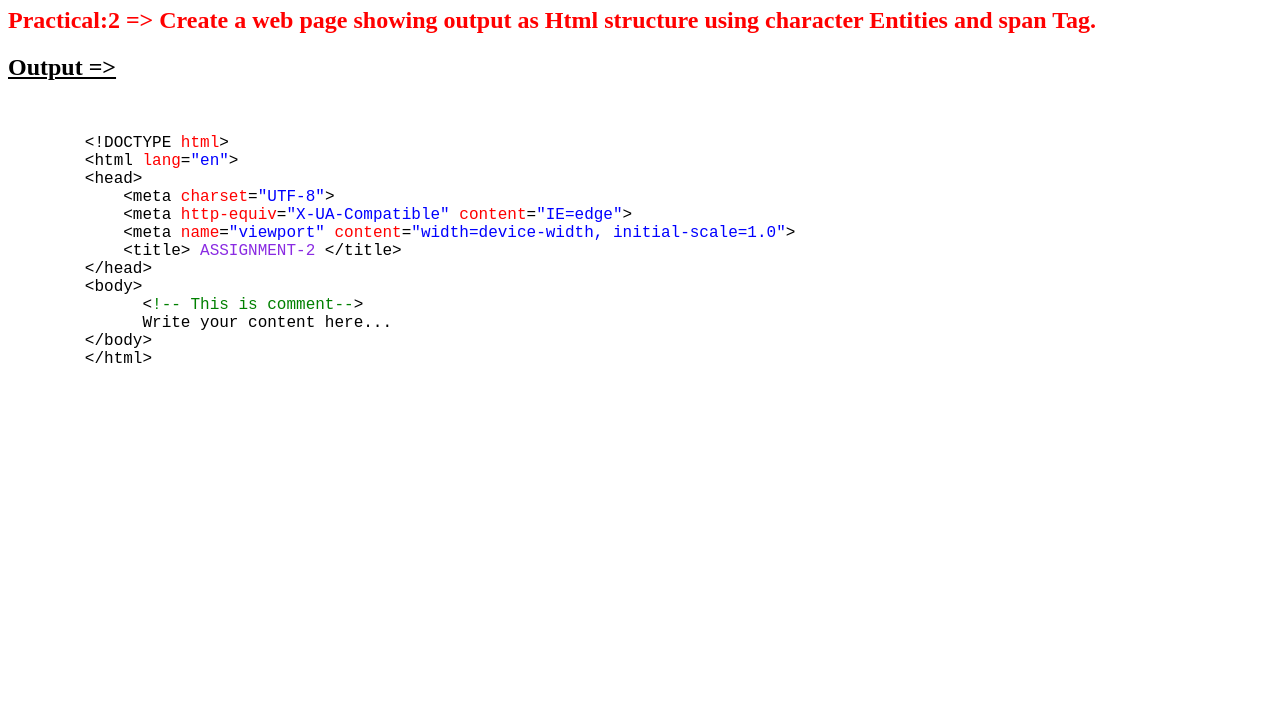
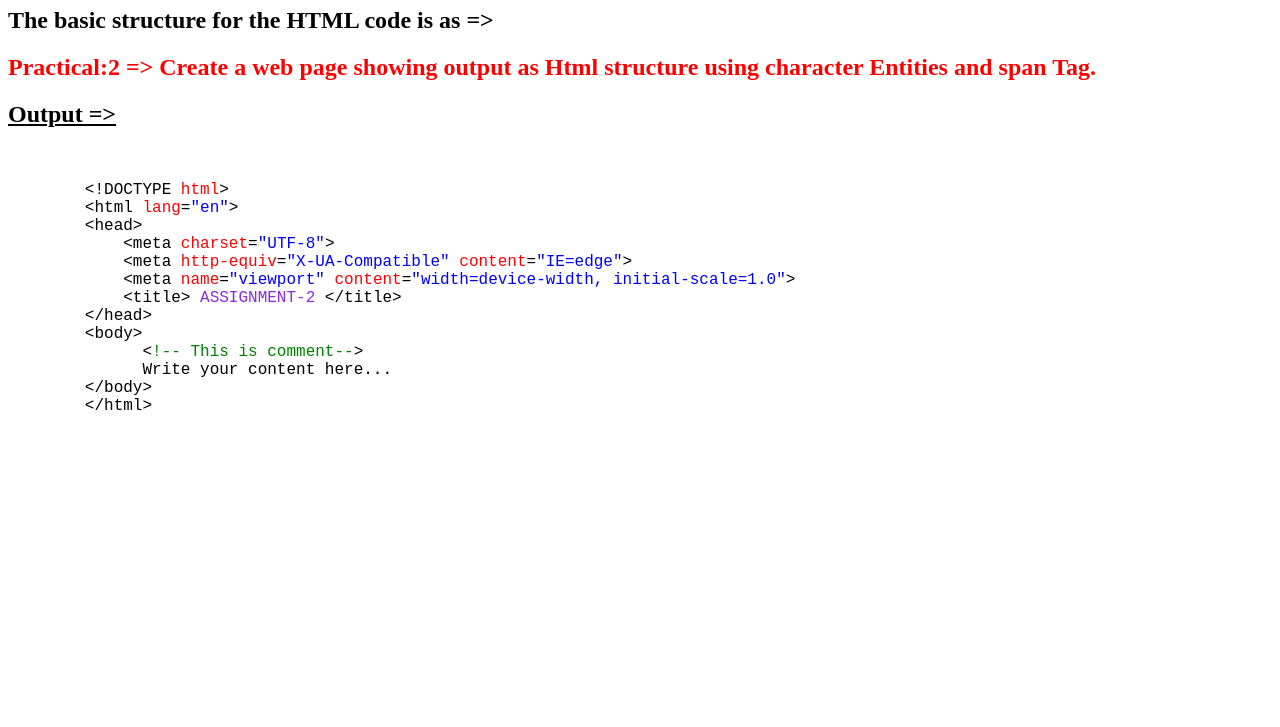
Before and after one commit to D-Coder135/Assignment3_Fullstack, a plain HTML site: page index.html in a window 1280 px wide. Shown: the part 73-800 px from the top of the page. Drawn offline with Linux system fonts and the light colour scheme.

Commit message:
add a h2 tag along with some text content inside ti

```diff
--- a/index.html
+++ b/index.html
@@ -8,6 +8,7 @@
 </head>
 <body>
     <h1>The page is Live On Github.</h1>
+    <h2>The basic structure for the HTML code is as =></h2>
     <font size="5.50"><span style="color:red"><strong> Practical:2 =>  Create a web page showing output as Html structure using character Entities and span Tag.</strong></span></font size>
         <h2><strong><u>Output =></u></strong></h2>
         <pre style="text-align: left;">
```
